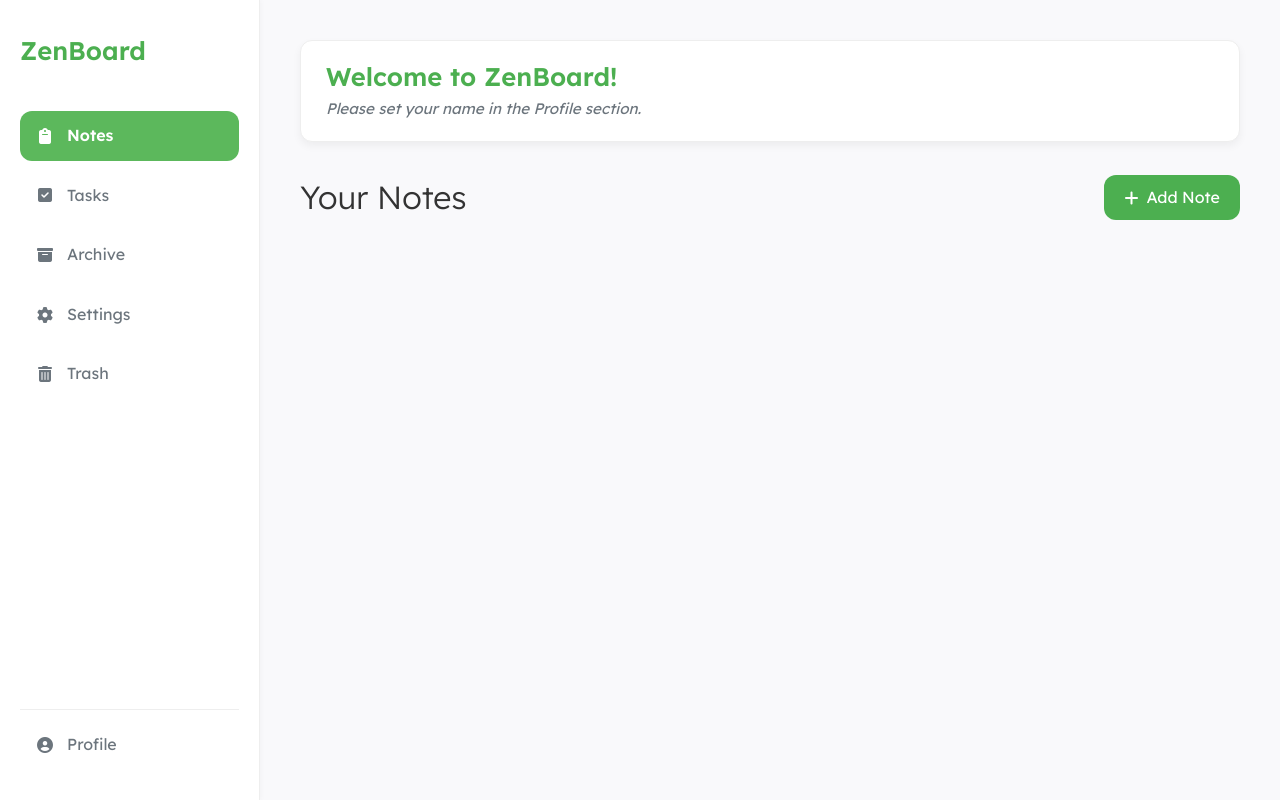
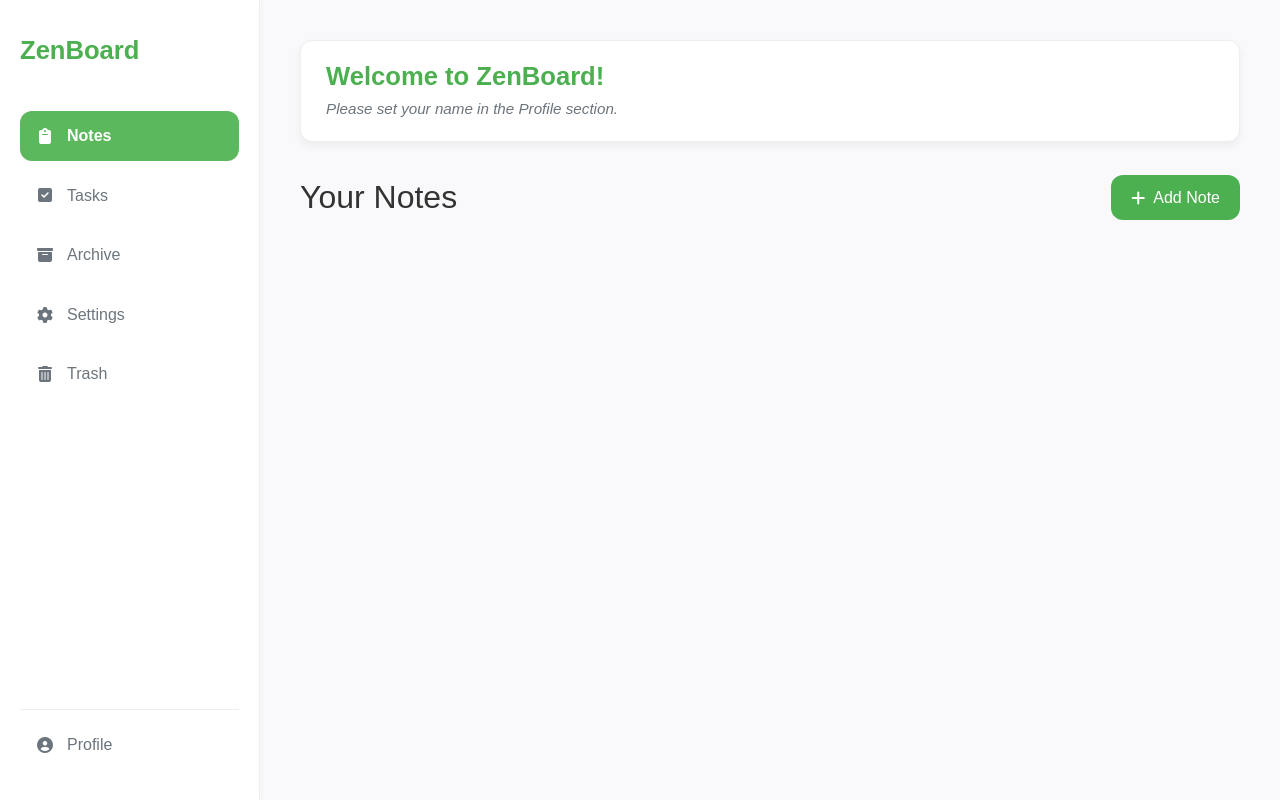
Before and after one commit to sharandineshkumar/ZENBOARD-PRODUCTIVITY, a plain HTML site: page index.html in a window 1280 px wide. Drawn offline with Linux system fonts and the light colour scheme.

```diff
--- a/style.css
+++ b/style.css
@@ -20,7 +20,7 @@
 }
 
 body {
-    font-family: "Lexend", sans-serif;
+    font-family: "arial", sans-serif;
     background-color: var(--color-off-white);
     color: var(--color-text-dark);
     line-height: 1.6;
@@ -576,4 +576,5 @@
 }
 .task-item-left input[type="checkbox"]:active {
     transform: scale(0.95);
+
 }
```
